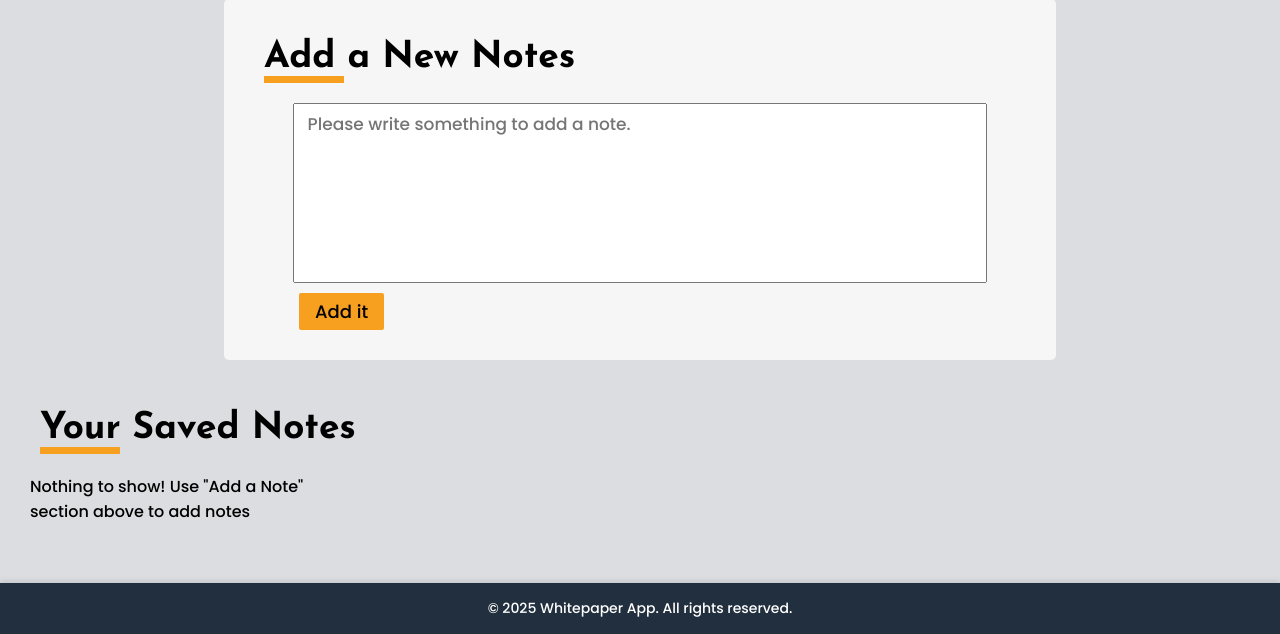
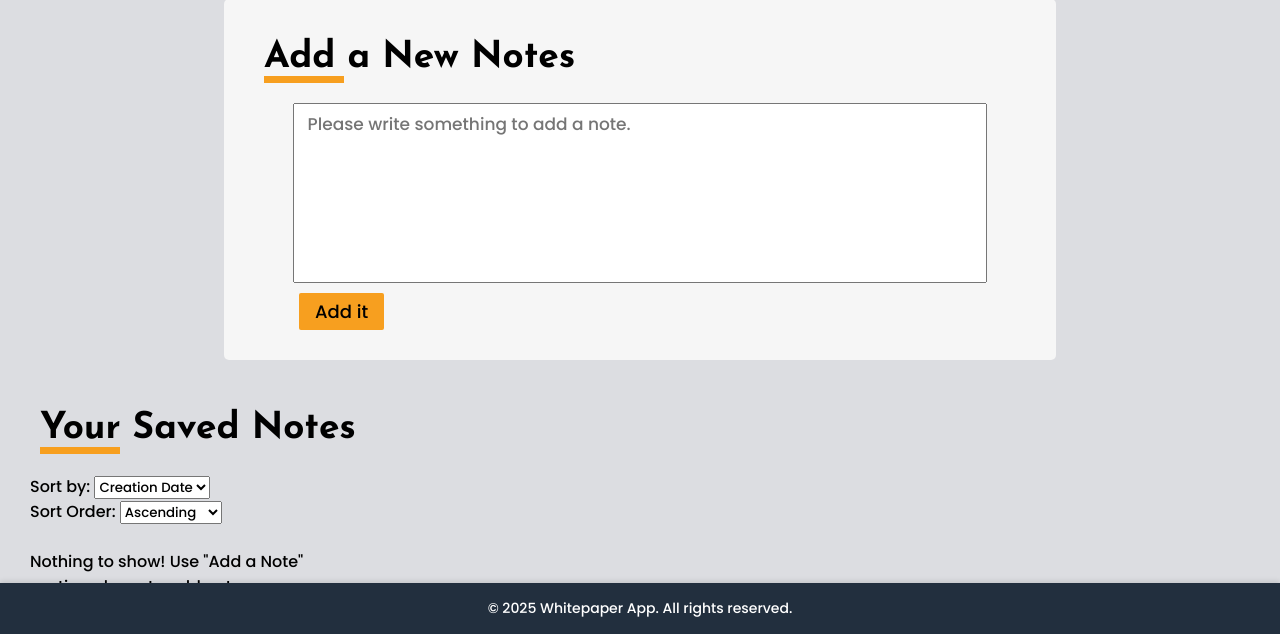
Before and after one commit to ygowthamr/WhitePaper, a Django app: page / in a window 1280 px wide. Shown: the part 166-800 px from the top of the page. Run offline with Django 3.2, Linux system fonts and the light colour scheme; some libraries are stand-ins or nearby versions.

Commit message:
Added sorting feature
sorting using modification date will be applicable once edit feature is used.

```diff
--- a/static/javascript/script.js
+++ b/static/javascript/script.js
@@ -16,7 +16,11 @@ addBtn.addEventListener("click", function (e) {
         notesObj = JSON.parse(notes);
     }
 
-    notesObj.push(addTxt.value);
+    let note = {
+        text: addTxt.value,
+        creationDate: new Date().toISOString()
+    };
+    notesObj.push(note);
     localStorage.setItem("notes", JSON.stringify(notesObj));
     addTxt.value = "";
     console.log(notesObj);
@@ -37,7 +41,7 @@ function showNotes() {
             `<div class="cards">
                 <div class="title">Note ${index + 1}</div>
                 <div class="cardtxt">
-                    <span>${element}</span>
+                    <span>${element.text}</span>
                 </div>
                 <i class="fas fa-trash-alt"  id="${index}" onclick="deleteNote(this.id)"></i>
             </div>`;
@@ -50,6 +54,43 @@ function showNotes() {
         section above to add notes`;
     }
 }
+
+document.getElementById('sortNotes').addEventListener('change', function () {
+    sortAndShowNotes(document.getElementById('sortNotes').value, document.getElementById('sortOrder').value);
+});
+
+document.getElementById('sortOrder').addEventListener('change', function () {
+    sortAndShowNotes(document.getElementById('sortNotes').value, document.getElementById('sortOrder').value);
+});
+
+function sortAndShowNotes(sortBy, sortOrder) {
+    let notes = localStorage.getItem("notes");
+    let notesObj = notes ? JSON.parse(notes) : [];
+
+    if (sortBy === 'none') {
+        return; // Do nothing if no sorting is selected
+    }
+
+    // Function to handle sorting order
+    function sortNotes(notesObj, sortBy, sortOrder) {
+        if (sortBy === 'title') {
+            notesObj.sort((a, b) => a.text.localeCompare(b.text));
+        } else if (sortBy === 'creationDate') {
+            notesObj.sort((a, b) => new Date(a.creationDate).getTime() - new Date(b.creationDate).getTime());
+        }
+
+        if (sortOrder === 'desc') {
+            notesObj.reverse();
+        }
+
+        return notesObj;
+    }
+
+    notesObj = sortNotes(notesObj, sortBy, sortOrder);
+    localStorage.setItem("notes", JSON.stringify(notesObj));
+    showNotes();
+};
+
 // To delete a note
 function deleteNote(index) {
     let notes = localStorage.getItem("notes");
--- a/templates/notesapp/index.html
+++ b/templates/notesapp/index.html
@@ -57,6 +57,21 @@
         <!-- Notes Showing Section -->
         <div class="notes-container">
             <h1>Your Saved Notes</h1>
+            <div class="sort-dropdown">
+                <label for="sortNotes">Sort by:</label>
+                <select id="sortNotes">
+                    <option value="creationDate">Creation Date</option>
+                    <option value="title">Title (A-Z)</option>
+                </select>
+            </div>
+            <div class="sort-dropdown">
+                <label for="sortOrder">Sort Order:</label>
+                <select id="sortOrder">
+                    <option value="asc">Ascending</option>
+                    <option value="desc">Descending</option>
+                </select>
+            </div>
+            <br>
             <div id="notes">
                 <!-- All the Notes will be shown through javascript -->
             </div>
```
